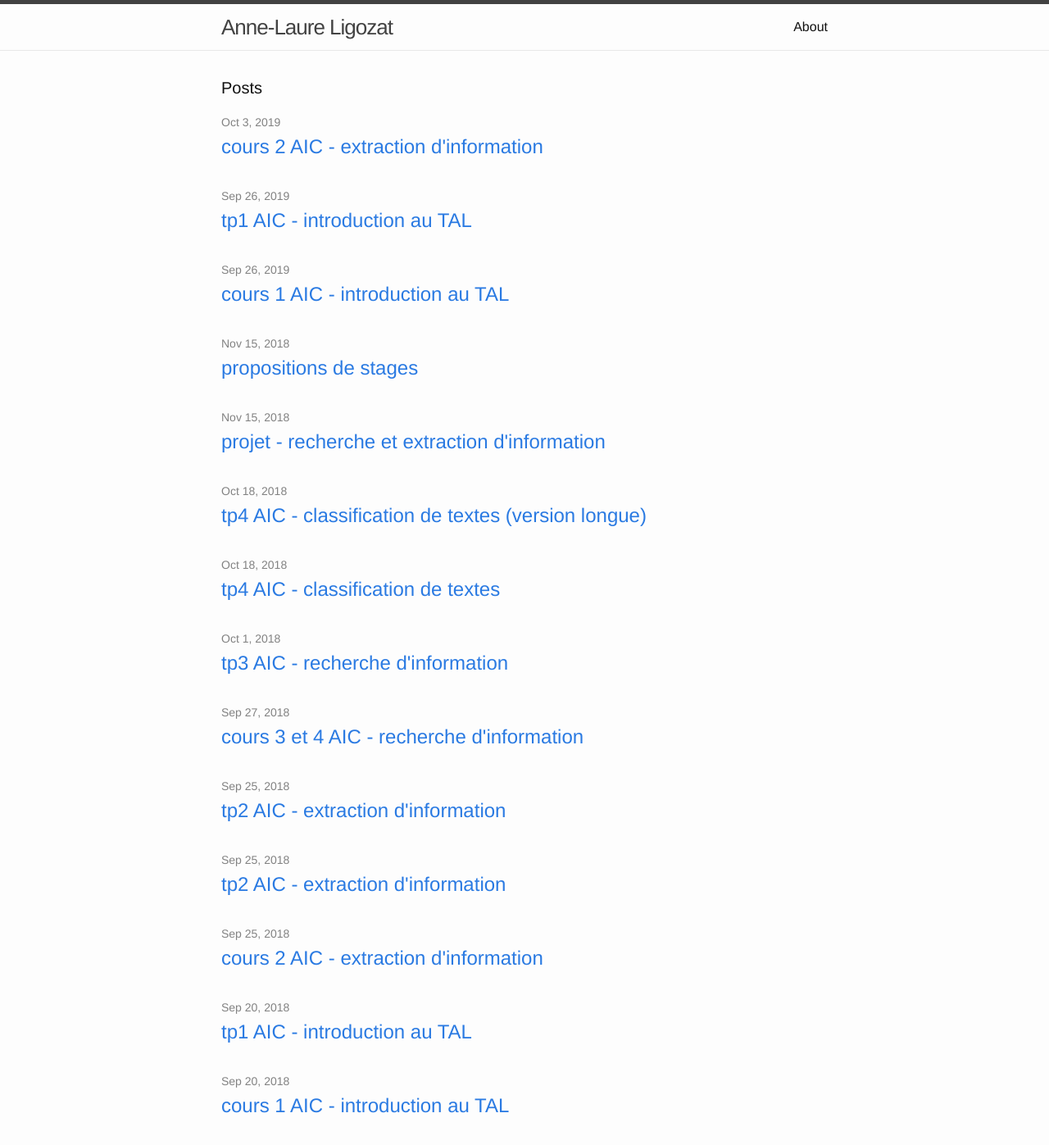
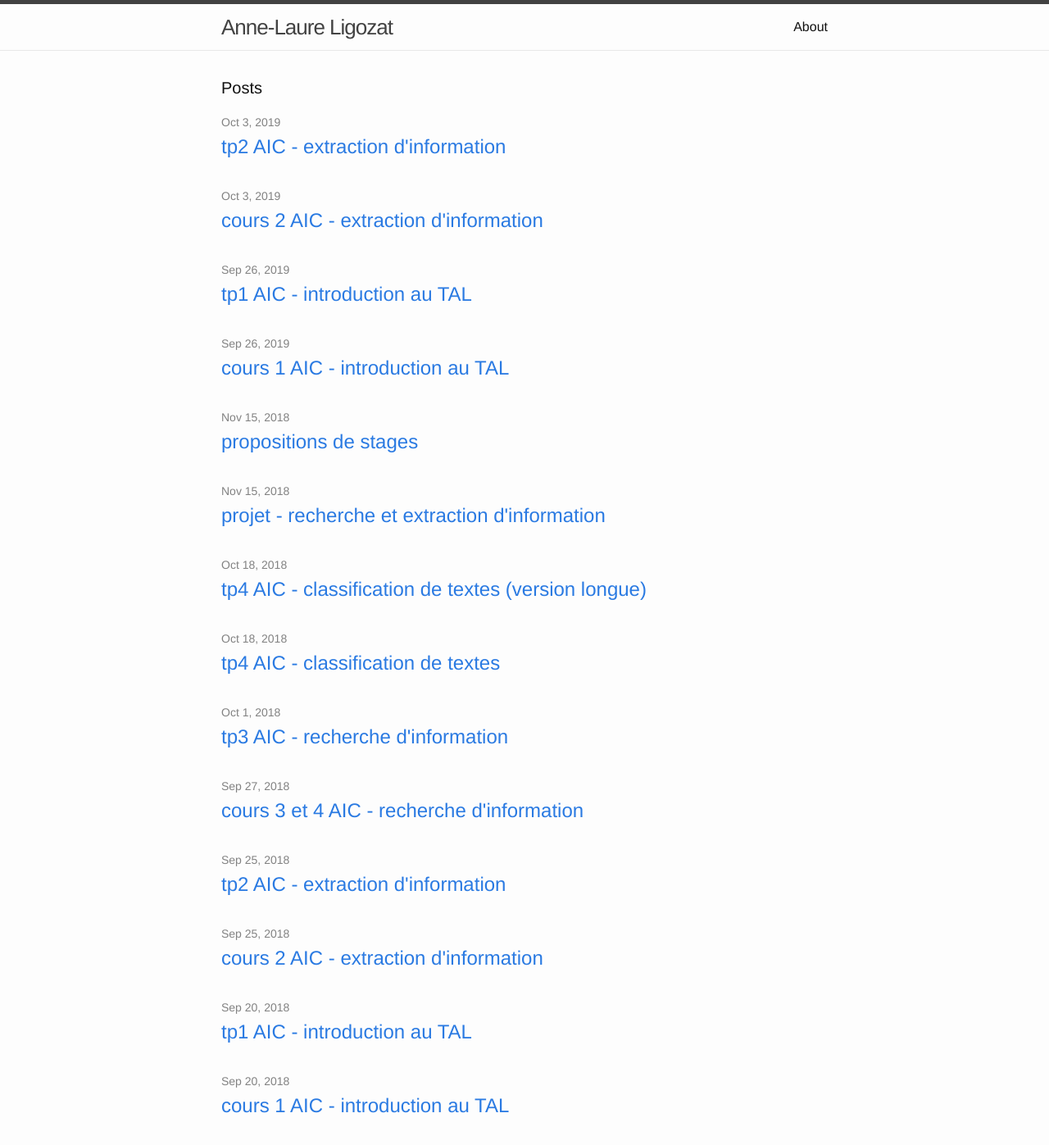
Before and after one commit to annlor/annlor.github.io, a Jekyll site: the page built from index.html, in a window 1280 px wide and 1400 px high. Shown: the top 1397 px of the window at 82% size. Built offline with Jekyll 4.4.1, drawn with Linux system fonts in a browser that asks for light colours.

Commit message:
tp 2 2019

```diff
--- a/_posts/2019-10-03-aic-tp2.markdown
+++ b/_posts/2019-10-03-aic-tp2.markdown
@@ -1,7 +1,7 @@
 ---
 layout: post
 title:  "tp2 AIC - extraction d'information"
-date:   2018-09-25 10:45:00 +0200
+date:   2019-10-03 10:45:00 +0200
 categories: ens aic
 ---
 
```
